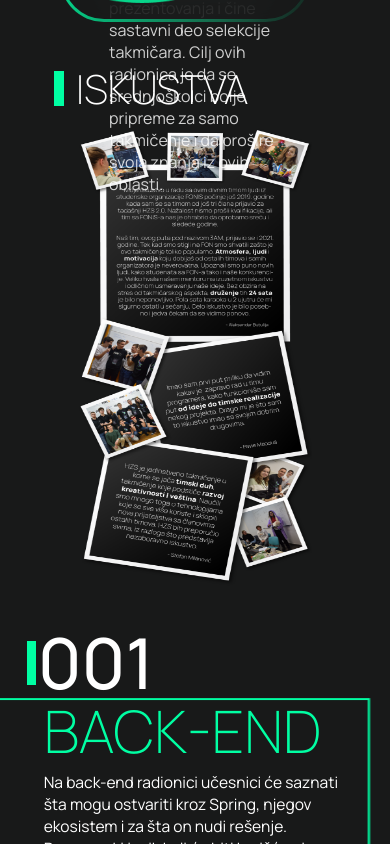
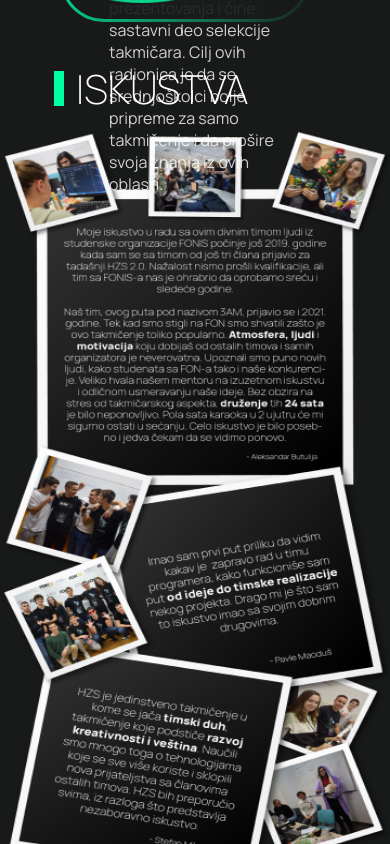
Before and after one commit to Nikola787/hzs-5.0, a React (Create React App) app: page /#/ in a window 390 px wide. Shown: the part 2000-2844 px from the top of the page. Built offline with nearby package versions, Linux system fonts and the light colour scheme.

Commit message:
iskustva deo

```diff
--- a/src/components/iskustva/iskustva.css
+++ b/src/components/iskustva/iskustva.css
@@ -80,8 +80,8 @@
 @media screen and (max-width: 660px) {
   .iskustva-deo {
     background-image: url("./assets/iskustva_m.png");
-    height: 120vw;
-    width: 60vw;
+    height: 200vw;
+    width: 100vw;
   }
 }
 
```
